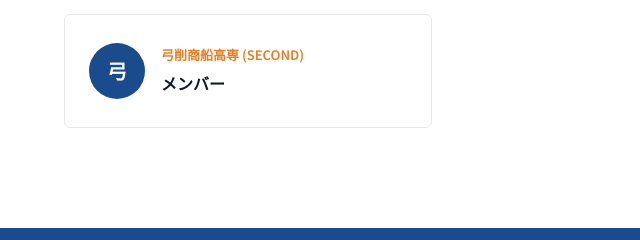
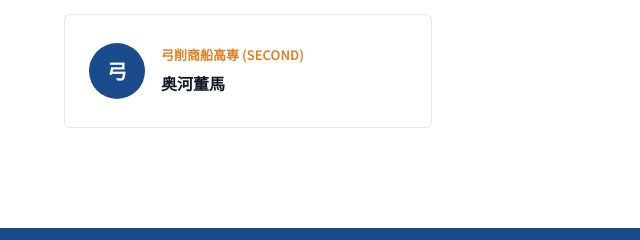
Before and after one commit to ryorig/startupWithTonari, a plain HTML site: page index.html in a window 1280 px wide. Shown: the part 4509-4749 px from the top of the page, 0-640 px from the left. Drawn offline with Linux system fonts and the light colour scheme.

Commit message:
メンバーネーム

```diff
--- a/index.html
+++ b/index.html
@@ -612,7 +612,7 @@
             <div class="member-card__avatar">弓</div>
             <div class="member-card__info">
               <p class="member-card__school">弓削商船高専 (SECOND)</p>
-              <p class="member-card__name">メンバー</p>
+              <p class="member-card__name">奥河董馬</p>
             </div>
           </article>
         </div>
```
